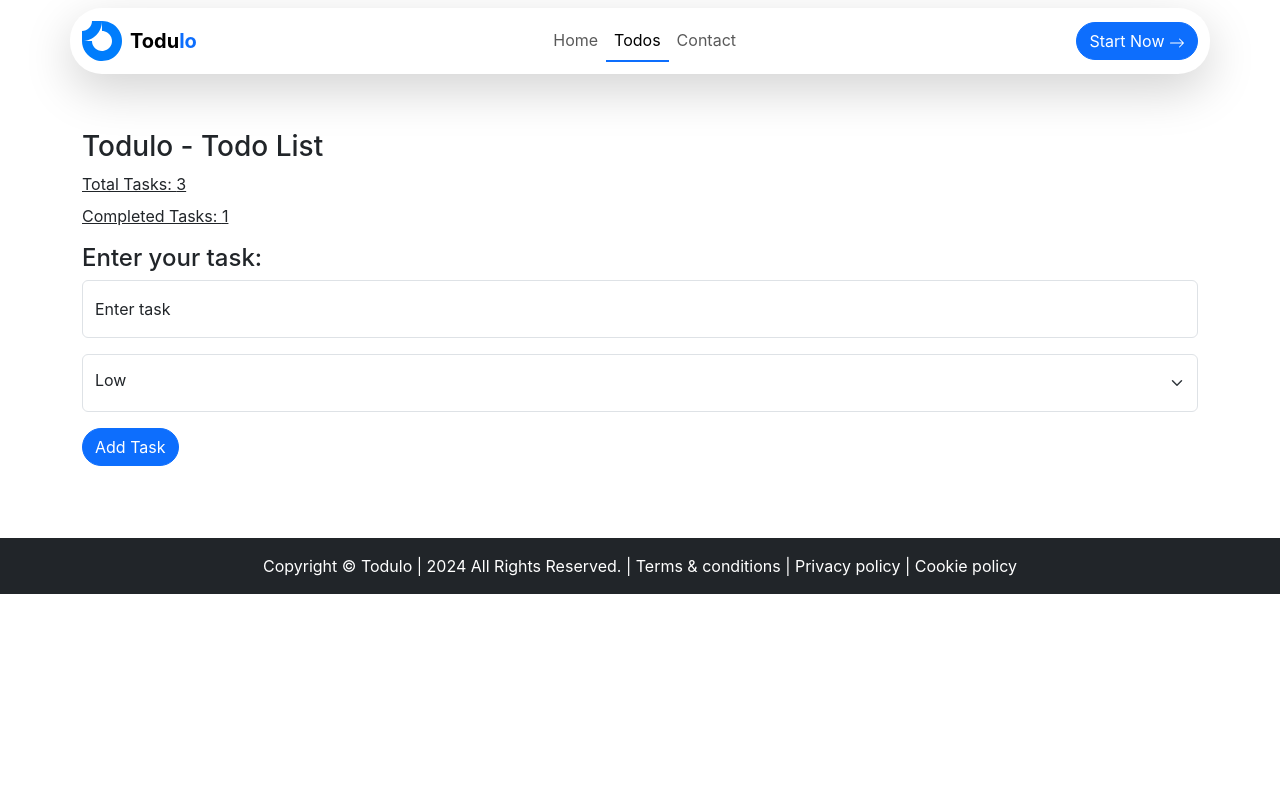
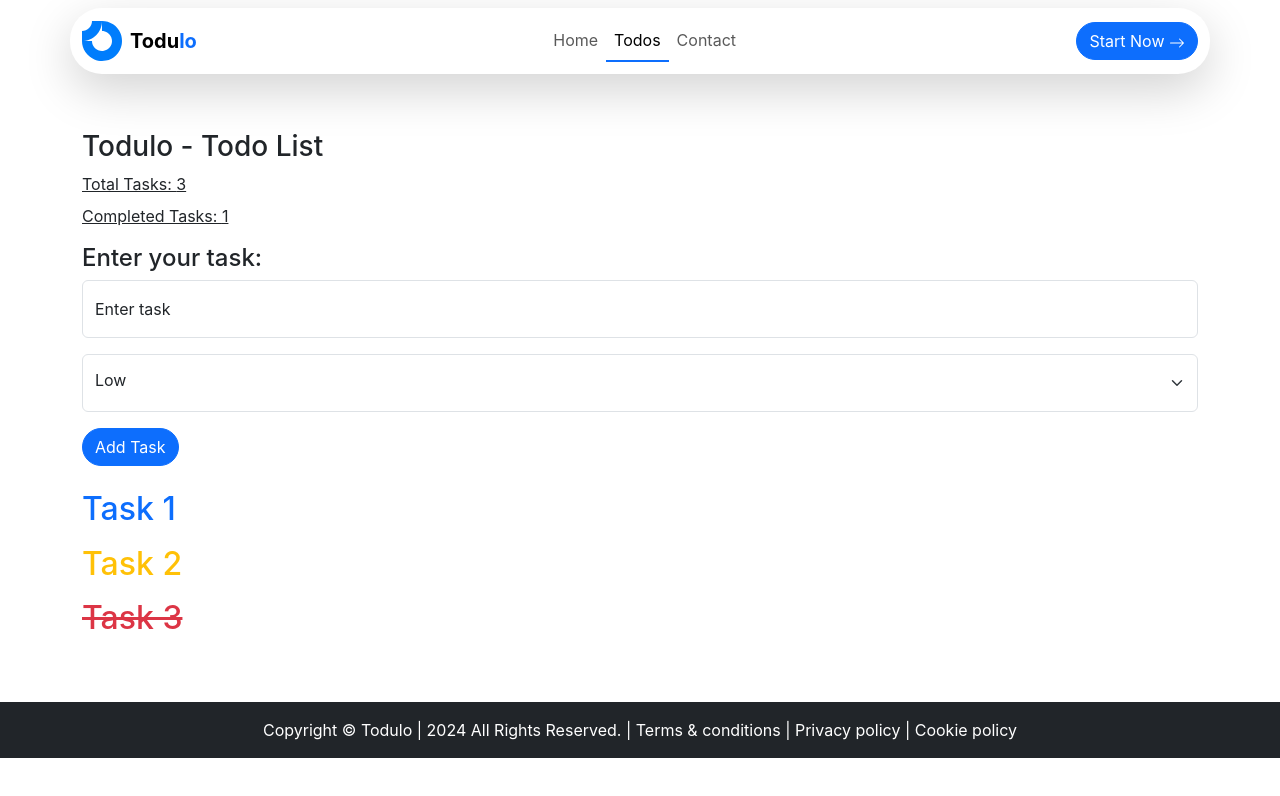
Before and after one commit to whoafridi/React-Design-Pattern, a React (Vite) app: page /todos in a window 1280 px wide. Shown: the top 796 px of the page. Built offline with nearby package versions, Linux system fonts and the light colour scheme.

Commit message:
feat - create add todo feature

```diff
--- a/src/pages/Todos.jsx
+++ b/src/pages/Todos.jsx
@@ -21,6 +21,22 @@ const Todos = () => {
   const [newtaskTitle, setNewTaskTitle] = useState("");
   const [newTaskPriority, setNewTaskPriority] = useState("low");
 
+  const handleAddedTask = () => {
+    if (newtaskTitle.trim() === "") {
+      alert("Can't add with empty title");
+    } else {
+      const newTask = {
+        id: tasks.length + 1,
+        title: newtaskTitle,
+        status: "incomplete",
+        priority: newTaskPriority,
+      };
+      setTasks([...tasks, newTask]);
+      setNewTaskTitle("");
+      setTotalTasks(totalTasks + 1);
+    }
+  };
+
   return (
     <div className="container py-5">
       <h3 className="font-bold">Todulo - Todo List</h3>
@@ -38,11 +54,16 @@ const Todos = () => {
             className="form-control"
             placeholder="Enter task"
             value={newtaskTitle}
+            onChange={(e) => setNewTaskTitle(e.target.value)}
           />
           <label htmlFor="task">Enter task</label>
         </div>
         <div className="form-floating mb-3">
-          <select className="form-select pt-1" value={newTaskPriority}>
+          <select
+            className="form-select pt-1"
+            value={newTaskPriority}
+            onChange={(e) => setNewTaskPriority(e.target.value)}
+          >
             {priorities.map((priority) => (
               <option key={priority.id} value={priority.label}>
                 {priority.label}
@@ -50,7 +71,35 @@ const Todos = () => {
             ))}
           </select>
         </div>
-        <button className="btn btn-primary rounded-pill">Add Task</button>
+        <button
+          className="btn btn-primary rounded-pill"
+          onClick={handleAddedTask}
+        >
+          Add Task
+        </button>
+      </div>
+
+      <div className="mt-4 text-decoration-none">
+        {tasks.map((task) => (
+          <h2
+            className={`font-bold mb-3
+                    ${
+                      task.priority === "low"
+                        ? "text-primary"
+                        : task.priority === "medium"
+                        ? "text-warning"
+                        : "text-danger"
+                    }
+                    ${
+                      task.status === "completed"
+                        ? "text-decoration-line-through"
+                        : "none"
+                    }
+                    `}
+          >
+            {task.title}
+          </h2>
+        ))}
       </div>
     </div>
   );
```
